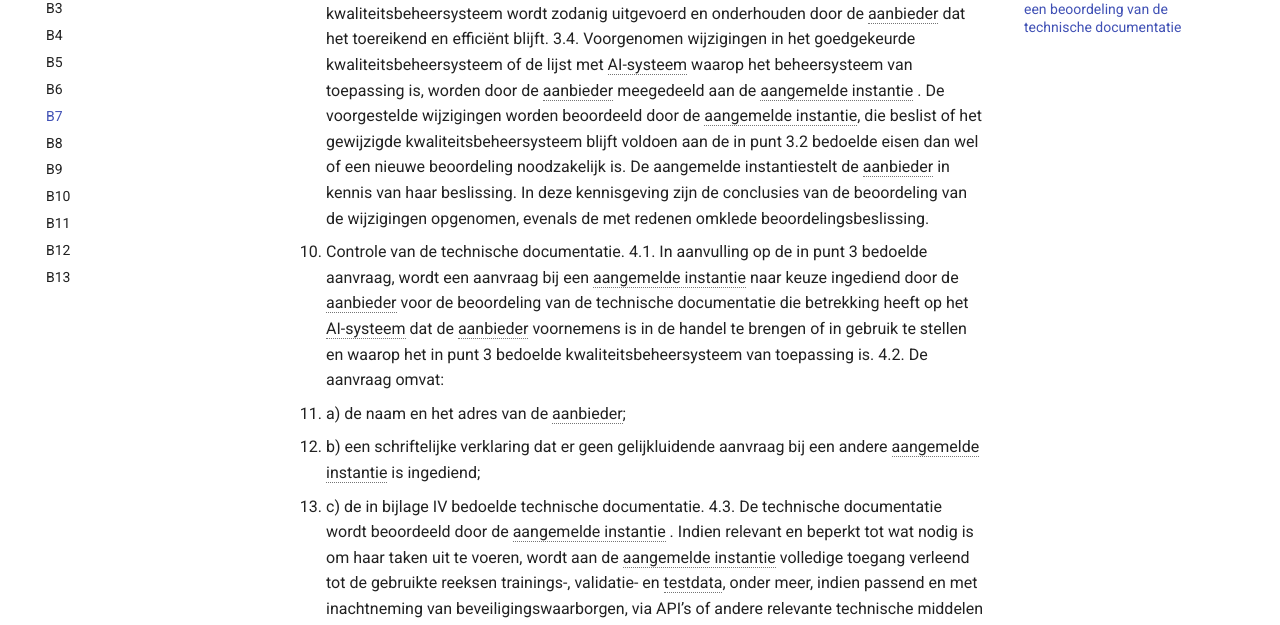
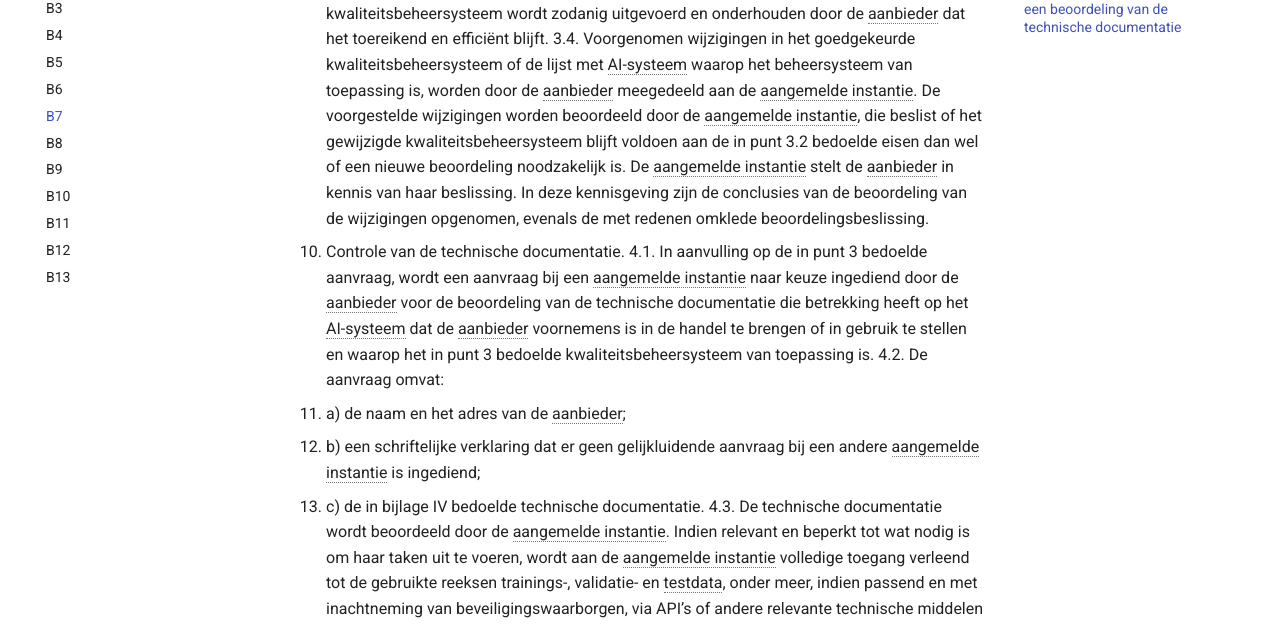
Before and after one commit to RijksICTGilde/ai-verordening, an MkDocs documentation site: the page built from docs/bijlagen/b7.md, in a window 1280 px wide and 900 px high, scrolled down 872 px. Shown: the part 154-779 px from the top of the window. Built offline with MkDocs 1.6.1 and Material for MkDocs 9.7.7, drawn with Linux system fonts in a browser that asks for light colours; plug-ins that fetch from the network failed and are left out; comment, search, counter and statistics services are not loaded.

Commit message:
Update b7.md

```diff
--- a/docs/bijlagen/b7.md
+++ b/docs/bijlagen/b7.md
@@ -15,16 +15,16 @@
       3.2. Het kwaliteitsbeheersysteem wordt beoordeeld door de aangemelde instantie, die bepaalt of wordt voldaan aan de in artikel 17 bedoelde eisen.
       Het besluit wordt meegedeeld aan de aanbieder of diens gemachtigde. In deze kennisgeving zijn de conclusies van de beoordeling van het kwaliteitsbeheersysteem opgenomen, evenals de met redenen omklede beoordelingsbeslissing.
       3.3. Het goedgekeurde kwaliteitsbeheersysteem wordt zodanig uitgevoerd en onderhouden door de aanbieder dat het toereikend en efficiënt blijft.
-      3.4. Voorgenomen wijzigingen in het goedgekeurde kwaliteitsbeheersysteem of de lijst met AI-systeem waarop het beheersysteem van toepassing is, worden door de aanbieder meegedeeld aan de aangemelde instantie .
+      3.4. Voorgenomen wijzigingen in het goedgekeurde kwaliteitsbeheersysteem of de lijst met AI-systeem waarop het beheersysteem van toepassing is, worden door de aanbieder meegedeeld aan de aangemelde instantie.
       De voorgestelde wijzigingen worden beoordeeld door de aangemelde instantie, die beslist of het gewijzigde kwaliteitsbeheersysteem blijft voldoen aan de in punt 3.2 bedoelde eisen dan wel of een nieuwe beoordeling noodzakelijk is.
-      De aangemelde instantiestelt de aanbieder in kennis van haar beslissing. In deze kennisgeving zijn de conclusies van de beoordeling van de wijzigingen opgenomen, evenals de met redenen omklede beoordelingsbeslissing.
+      De aangemelde instantie stelt de aanbieder in kennis van haar beslissing. In deze kennisgeving zijn de conclusies van de beoordeling van de wijzigingen opgenomen, evenals de met redenen omklede beoordelingsbeslissing.
 4. Controle van de technische documentatie.
    4.1. In aanvulling op de in punt 3 bedoelde aanvraag, wordt een aanvraag bij een aangemelde instantie naar keuze ingediend door de aanbieder voor de beoordeling van de technische documentatie die betrekking heeft op het AI-systeem dat de aanbieder voornemens is in de handel te brengen of in gebruik te stellen en waarop het in punt 3 bedoelde kwaliteitsbeheersysteem van toepassing is.
    4.2. De aanvraag omvat:
    1. a) de naam en het adres van de aanbieder;
    2. b) een schriftelijke verklaring dat er geen gelijkluidende aanvraag bij een andere aangemelde instantie is ingediend;
    3. c) de in bijlage IV bedoelde technische documentatie.
-      4.3. De technische documentatie wordt beoordeeld door de aangemelde instantie . Indien relevant en beperkt tot wat nodig is om haar taken uit te voeren, wordt aan de aangemelde instantie volledige toegang verleend tot de gebruikte reeksen trainings-, validatie- en testdata, onder meer, indien passend en met inachtneming van beveiligingswaarborgen, via API’s of andere relevante technische middelen en instrumenten die toegang op afstand mogelijk maken.
+      4.3. De technische documentatie wordt beoordeeld door de aangemelde instantie. Indien relevant en beperkt tot wat nodig is om haar taken uit te voeren, wordt aan de aangemelde instantie volledige toegang verleend tot de gebruikte reeksen trainings-, validatie- en testdata, onder meer, indien passend en met inachtneming van beveiligingswaarborgen, via API’s of andere relevante technische middelen en instrumenten die toegang op afstand mogelijk maken.
       4.4. Bij de beoordeling van de technische documentatie kan de aangemelde instantie eisen dat de aanbieder nader bewijs overlegt of nadere tests uitvoert, zodat een passende conformiteitsbeoordeling kan worden uitgevoerd om te controleren of het AI-systeem voldoet aan de eisen van hoofdstuk III, afdeling 2. Indien de aangemelde instantie niet tevreden is met de door de aanbieder uitgevoerde tests, voert de aangemelde instantie zelf toereikende tests uit, voor zover passend.
       4.5. Indien dat noodzakelijk is om te beoordelen of het AI-systeem met een hoog risico voldoet aan de eisen van hoofdstuk III, afdeling 2, nadat alle andere redelijke manieren om de conformiteit te verifiëren, zijn uitgeput of ontoereikend zijn gebleken, en na een met redenen omkleed verzoek, krijgt de aangemelde instantie eveneens toegang tot de trainings- en getrainde modellen van het AI-systeem, met inbegrip van de relevante parameters ervan. Die toegang is onderworpen aan het bestaande Unierecht inzake de bescherming van intellectuele eigendom en bedrijfsgeheimen.
       4.6. Het besluit van de aangemelde instantie wordt meegedeeld aan de aanbieder of diens gemachtigde. In deze kennisgeving zijn de conclusies van de beoordeling van de technische documentatie opgenomen, evenals de met redenen omklede beoordelingsbeslissing.
```
